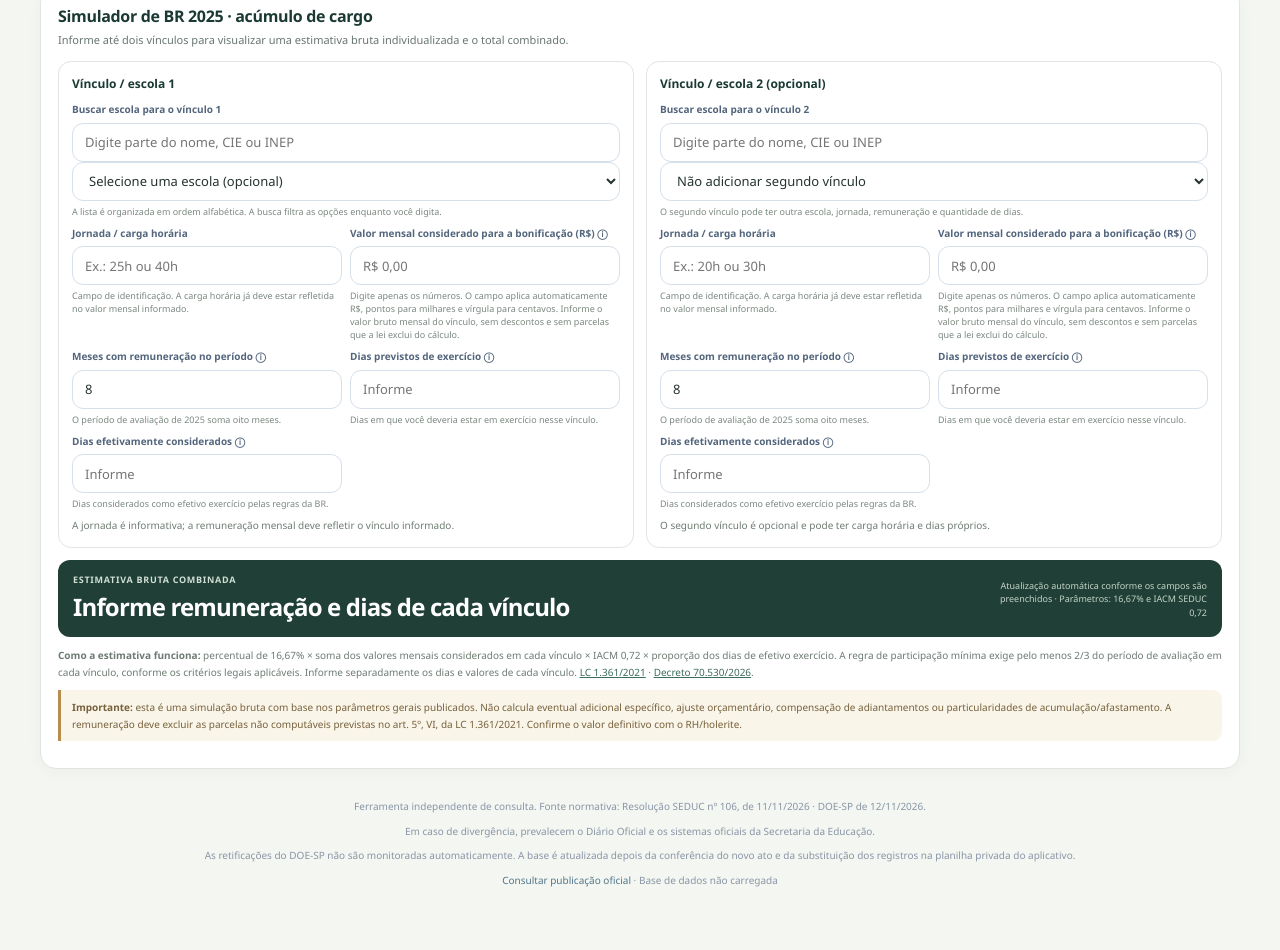
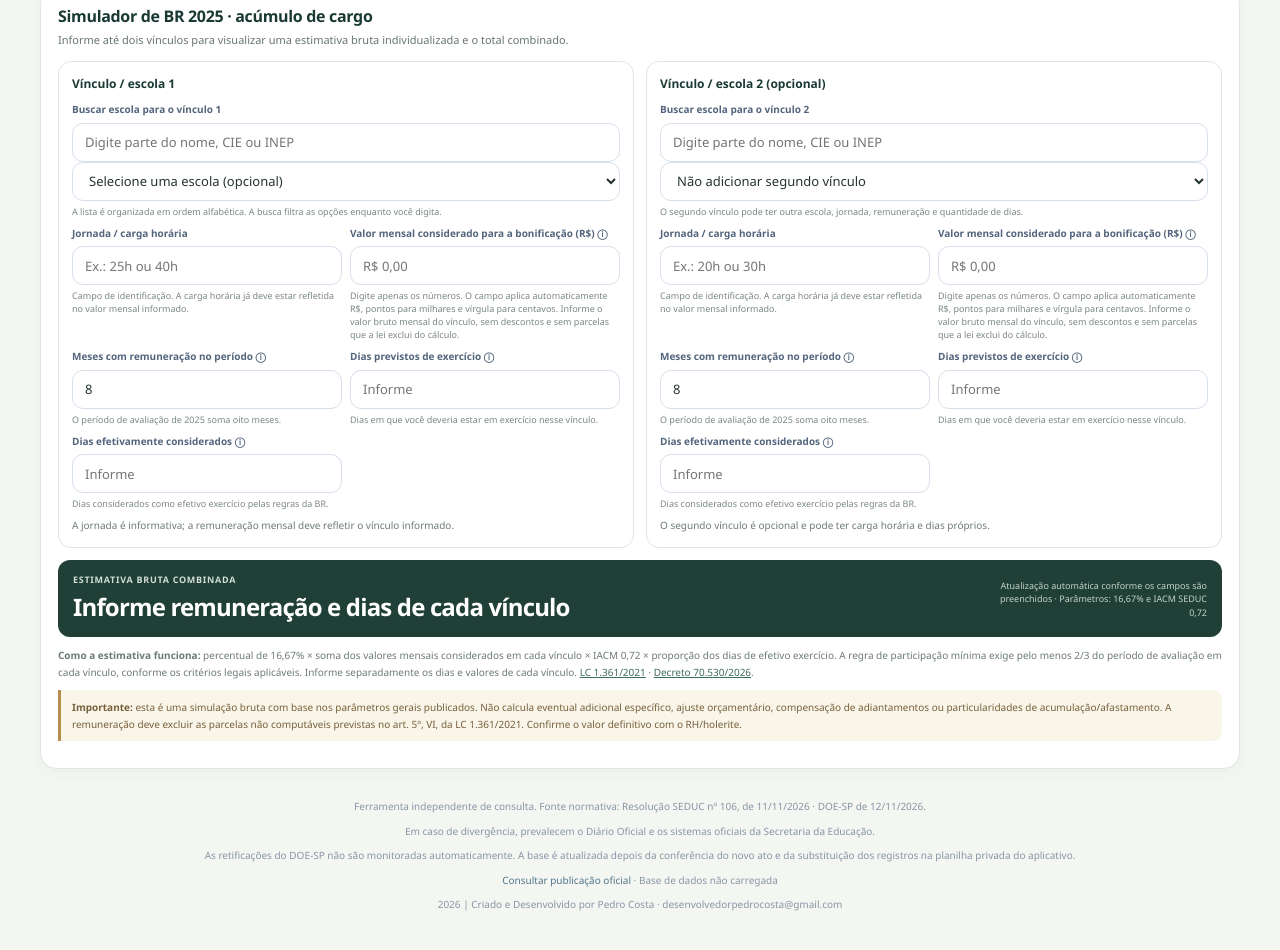
Before and after one commit to desenvolvedorpedrocosta/Bonus-seduc-2025, a plain HTML site: page index.html in a window 1280 px wide. Shown: the part 2071-3021 px from the top of the page. Drawn offline with Linux system fonts and the light colour scheme.

Commit message:
Add footer with developer information

```diff
--- a/index.html
+++ b/index.html
@@ -357,6 +357,7 @@
       <p>Em caso de divergência, prevalecem o Diário Oficial e os sistemas oficiais da Secretaria da Educação.</p>
       <p>As retificações do DOE-SP não são monitoradas automaticamente. A base é atualizada depois da conferência do novo ato e da substituição dos registros na planilha privada do aplicativo.</p>
       <p><a href="https://www.doe.sp.gov.br/executivo/secretaria-da-educacao/resolucao-seduc-n-106-de-11-de-novembro-de-2026-20261111112412202273773" target="_blank" rel="noopener">Consultar publicação oficial</a> · <span id="baseFooter">Base de dados não carregada</span></p>
+      <p>2026 | Criado e Desenvolvido por Pedro Costa · desenvolvedorpedrocosta@gmail.com</p>
     </footer>
   </main>
 
```
